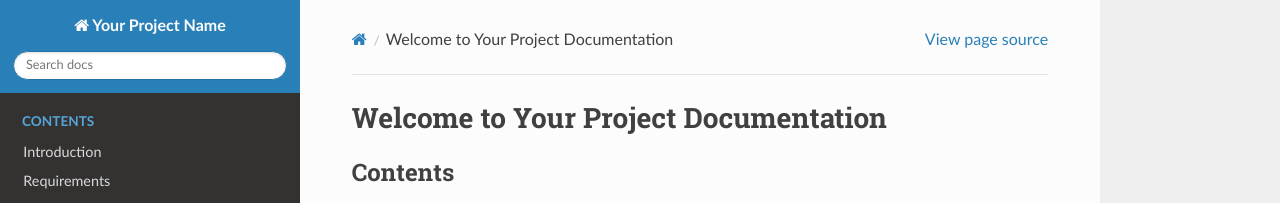
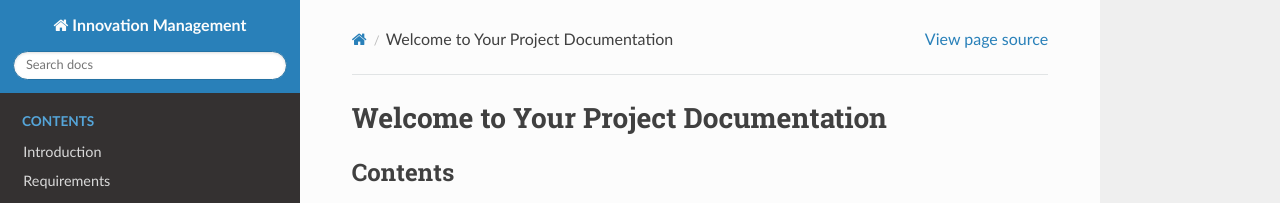
Before and after one commit to vanHeemstraSystems/innovation-management, a Sphinx documentation site: the page built from docs/source/index.rst, in a window 1280 px wide. Shown: the top 203 px of the page. Built offline with Sphinx 7.4.7 and the Read the Docs theme 3.1.0, drawn with Linux system fonts in a browser that asks for light colours.

Commit message:
Update conf.py

```diff
--- a/docs/source/conf.py
+++ b/docs/source/conf.py
@@ -1,7 +1,7 @@
 # Configuration file for the Sphinx documentation builder.
 
 # -- Project information -----------------------------------------------------
-project = 'Your Project Name'
+project = 'Innovation Management'
 copyright = '2025 - present, van Heemstra Systems'
 author = 'Willem van Heemstra'
 
```
